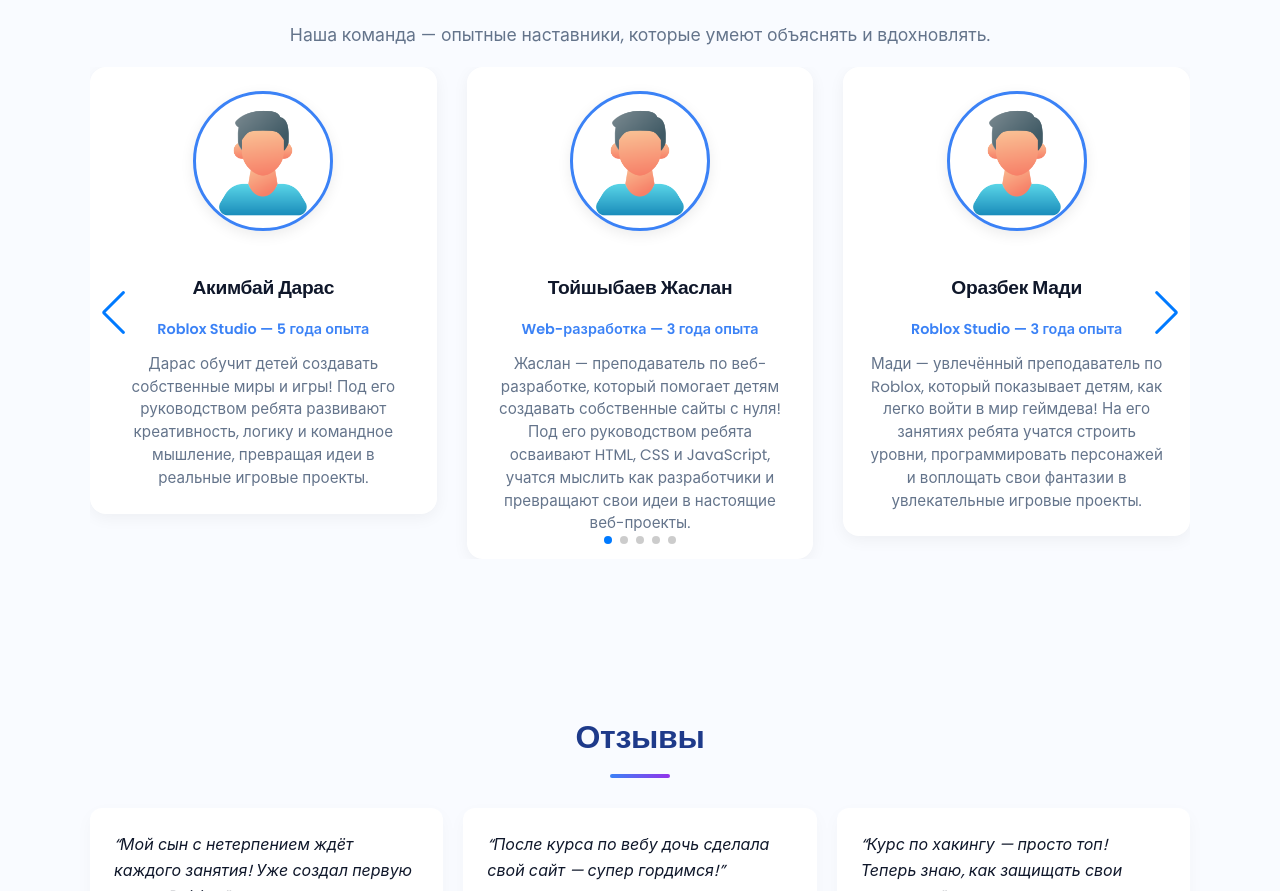
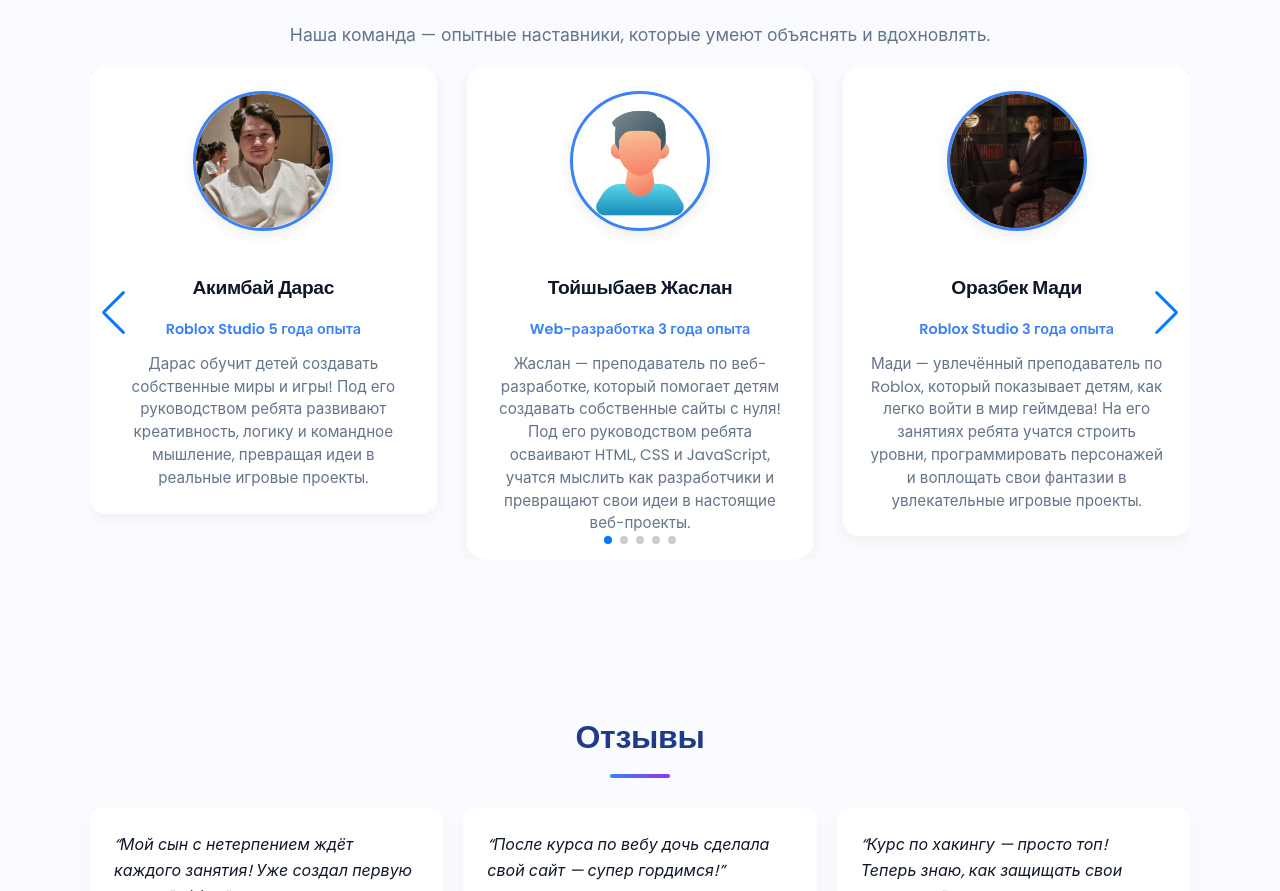
Before and after one commit to Shal666/jascode.academy, a plain HTML site: page index.html in a window 1280 px wide. Shown: the part 2669-3560 px from the top of the page. Drawn offline with nearby package versions, Linux system fonts and the light colour scheme.

```diff
--- a/index.html
+++ b/index.html
@@ -299,13 +299,13 @@
             <div class="swiper-slide">
               <div class="teacher-card">
                 <img
-                  src="./images/logo/courses/teacher.png"
+                  src="./images/logo/Daras.jpg"
                   alt="Акимбай Дарас"
                   class="teacher-img"
                 />
                 <div class="t-body">
                   <h4>Акимбай Дарас</h4>
-                  <p class="role">Roblox Studio — 5 года опыта</p>
+                  <p class="role">Roblox Studio 5 года опыта</p>
                   <p class="t-desc">
                     Дарас обучит детей создавать собственные миры и игры! Под
                     его руководством ребята развивают креативность, логику и
@@ -325,7 +325,7 @@
                 />
                 <div class="t-body">
                   <h4>Тойшыбаев Жаслан</h4>
-                  <p class="role">Web-разработка — 3 года опыта</p>
+                  <p class="role">Web-разработка 3 года опыта</p>
                   <p class="t-desc">
                     Жаслан — преподаватель по веб-разработке, который помогает
                     детям создавать собственные сайты с нуля! Под его
@@ -340,13 +340,13 @@
             <div class="swiper-slide">
               <div class="teacher-card">
                 <img
-                  src="./images/logo/courses/teacher.png"
+                  src="./images/logo/Madi.jpg"
                   alt="Оразбек Мади "
                   class="teacher-img"
                 />
                 <div class="t-body">
                   <h4>Оразбек Мади</h4>
-                  <p class="role">Roblox Studio — 3 года опыта</p>
+                  <p class="role">Roblox Studio 3 года опыта</p>
                   <p class="t-desc">
                     Мади — увлечённый преподаватель по Roblox, который
                     показывает детям, как легко войти в мир геймдева! На его
@@ -361,13 +361,13 @@
             <div class="swiper-slide">
               <div class="teacher-card">
                 <img
-                  src="./images/logo/courses/teacher.png"
+                  src="./images/logo/Ayan.jpg"
                   alt="Аян Кунирбаев"
                   class="teacher-img"
                 />
                 <div class="t-body">
                   <h4>Аян Кунирбаев</h4>
-                  <p class="role">Web-разработка — 3 года опыта</p>
+                  <p class="role">Web-разработка 3 года опыта</p>
                   <p class="t-desc">
                     "Аян — преподаватель по веб-разработке, который помогает
                     детям освоить язык современных технологий! На его занятиях
@@ -388,9 +388,9 @@
                 />
                 <div class="t-body">
                   <h4>Кулбек Абылайхан</h4>
-                  <p class="role">Этичный хакинг — 3 лет опыта</p>
+                  <p class="role">Этичный хакинг 3 лет опыта</p>
                   <p class="t-desc">
-                    "Абылайхан — преподаватель по этичному хакингу, который учит
+                    Абылайхан — преподаватель по этичному хакингу, который учит
                     детей защищать себя и других в цифровом мире. На его
                     занятиях ребята узнают, как работают хакеры, осваивают
                     основы кибербезопасности и развивают критическое мышление.
```
Also changed, not shown: images/logo/Ayan.jpg (added), images/logo/Daras.jpg (added), images/logo/Madi.jpg (added), 1 other file.
